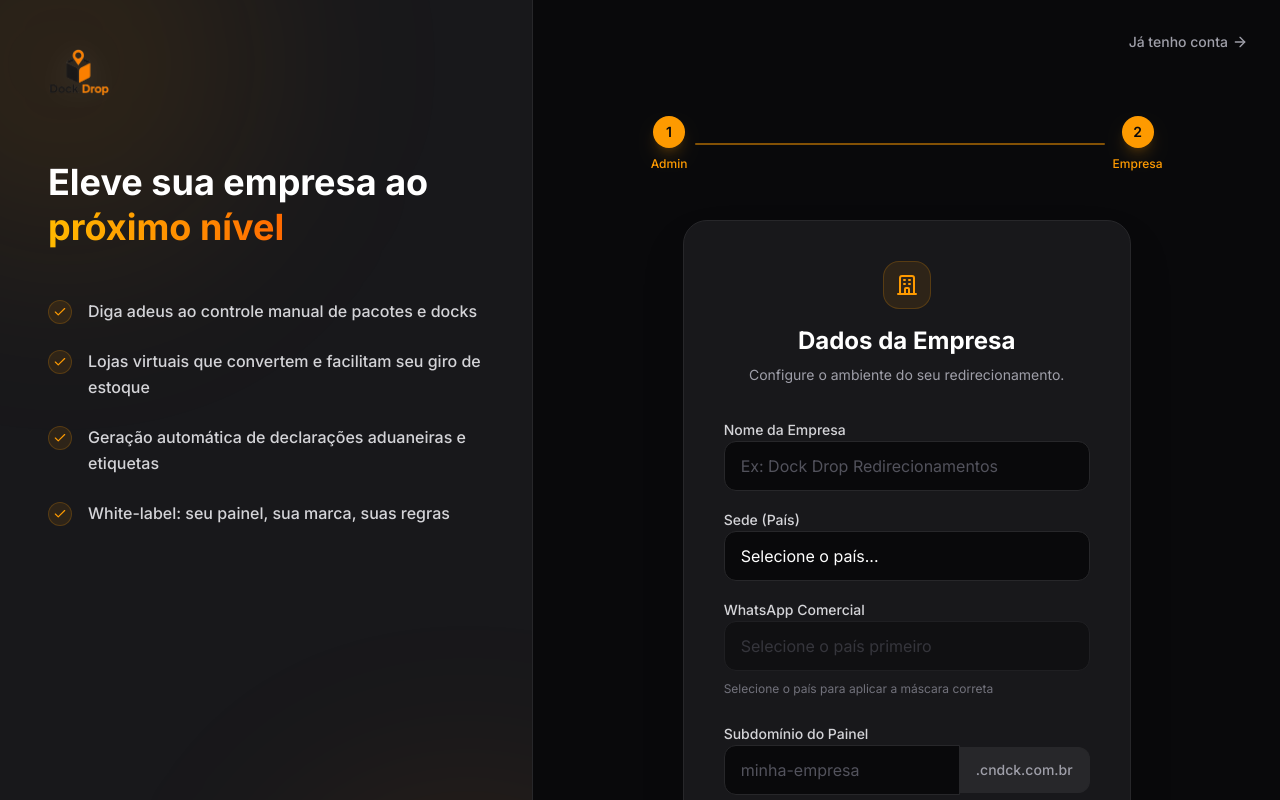
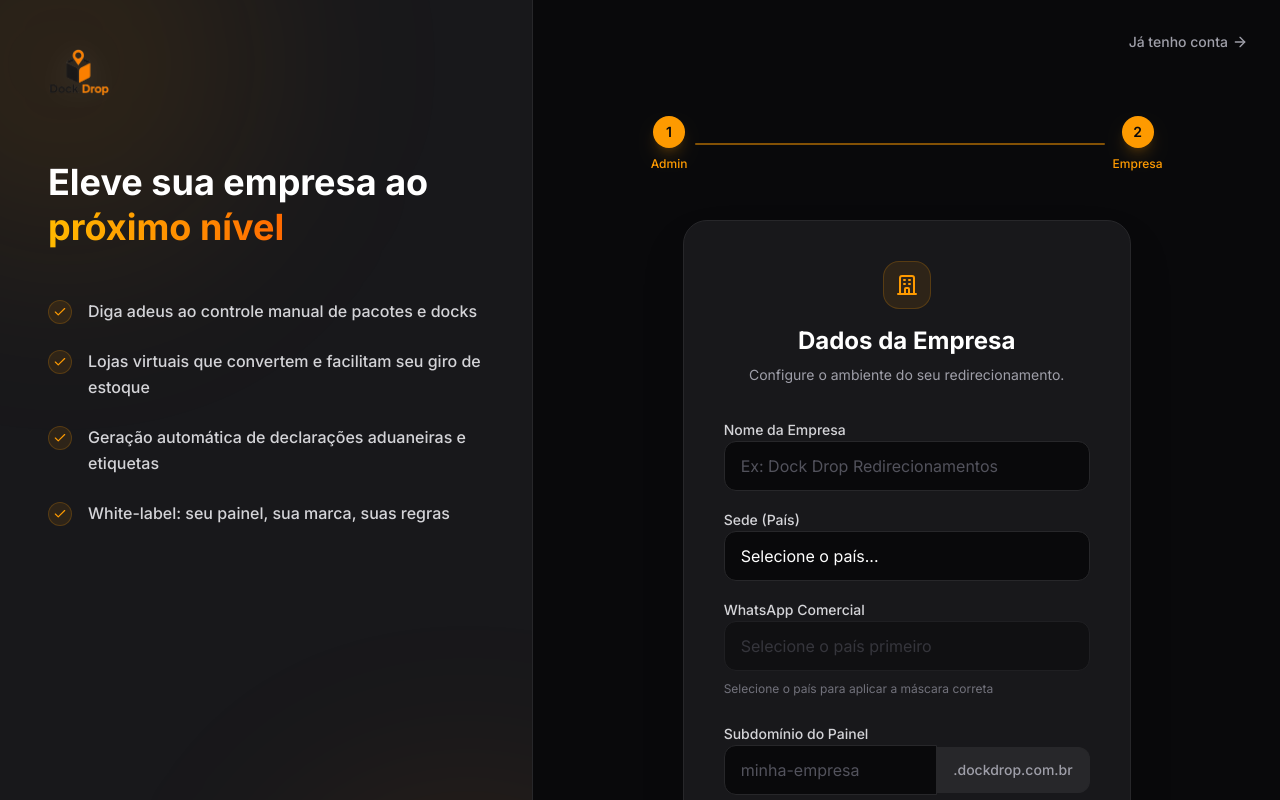
Before and after one commit to rodbrunmarinha/sistema-redirecionadores, a Next.js app: page /register in a window 1280 px wide. Both pictures are taken after typing "Sample", "name@example.com", "Sample123", "Sample123" into the empty fields and a click on the button "Próximo passo". Shown: the top 800 px of the page. Built offline with nearby package versions, Linux system fonts and the light colour scheme; no server answers.

Commit message:
fix(register): update placeholder domain to dockdrop.com.br

```diff
--- a/app/register/page.tsx
+++ b/app/register/page.tsx
@@ -403,13 +403,13 @@ export default function Register() {
                         )}
                       </div>
                       <div className="px-4 py-3 bg-zinc-800 border border-l-0 border-zinc-800 rounded-r-xl text-sm text-zinc-400 font-medium">
-                        .cndck.com.br
+                        .dockdrop.com.br
                       </div>
                     </div>
                     <div className="mt-3 p-4 bg-zinc-950/50 border border-zinc-800/50 rounded-xl">
                       <p className="text-xs font-medium text-zinc-500 mb-1">Sua plataforma ficará em:</p>
                       <p className="text-sm font-mono text-zinc-300">
-                        https://<span className="text-amber-500 font-bold">{subdomain || "sua-empresa"}</span>.cndck.com.br
+                        https://<span className="text-amber-500 font-bold">{subdomain || "sua-empresa"}</span>.dockdrop.com.br
                       </p>
                     </div>
                     {subdomain.length >= 3 && !isCheckingSubdomain && isSubdomainAvailable === true && (
```
